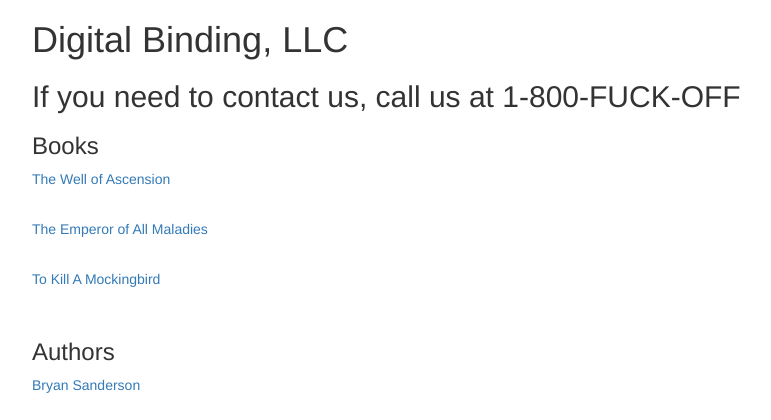
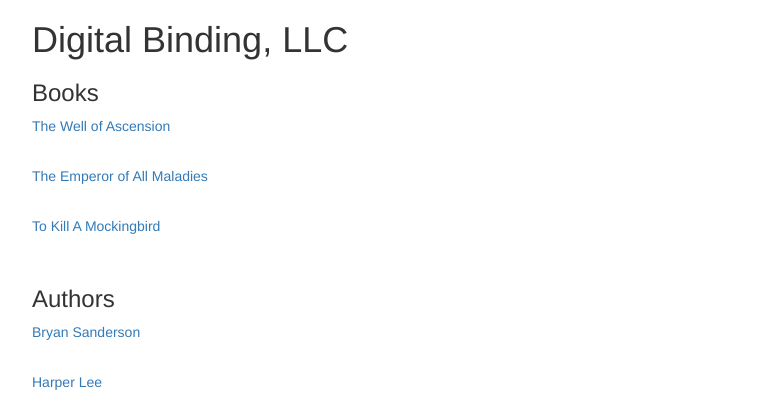
Before and after one commit to nguyentb95/cs329e-idb, a Flask app: page / in a window 1280 px wide. Shown: the top 420 px of the page, without its empty margins (38-809 px from the left). Run offline with Flask 2, Linux system fonts and the light colour scheme; some libraries are stand-ins or nearby versions.

Commit message:
Got rid of the 1-800-FUCK-OFF

```diff
--- a/templates/index.html
+++ b/templates/index.html
@@ -10,7 +10,6 @@
 <body>
     <div class="container">
     <h1>Digital Binding, LLC</h1>
-    <h2>If you need to contact us, call us at 1-800-FUCK-OFF</h2>
     <h3>Books</h3>
     <a href={{ url_for('page',pagename='thewellofascension') }}><p>The Well of Ascension</p></a><br/>
     <a href={{ url_for('page',pagename='theemperorofallmaladies') }}><p>The Emperor of All Maladies</p></a><br/>
```
